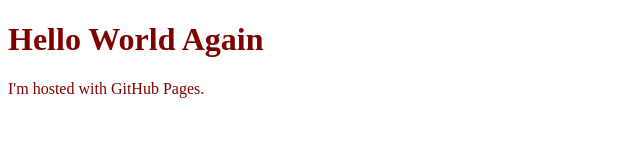
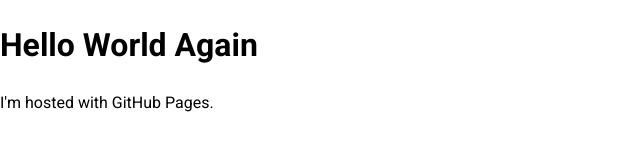
Before and after one commit to brushed/brushed.github.io, a plain HTML site: page index.html in a window 1280 px wide. Shown: the whole page, without its empty margins (0-640 px from the left). Drawn offline with nearby package versions, Linux system fonts and the light colour scheme.

Commit message:
Including VUETIFY links

```diff
--- a/index.html
+++ b/index.html
@@ -1,10 +1,10 @@
 <!DOCTYPE html>
 <html>
-<style>
-body {
-    color:maroon;
-}
-</style>
+<link href='https://fonts.googleapis.com/css?family=Roboto:300,400,500,700|Material+Icons' rel="stylesheet" type="text/css">
+<link href="https://unpkg.com/vuetify/dist/vuetify.min.css" rel="stylesheet" type="text/css">
+
+
+
 <body>
 <h1>Hello World Again</h1>
 <p>I'm hosted with GitHub Pages.</p>
```
